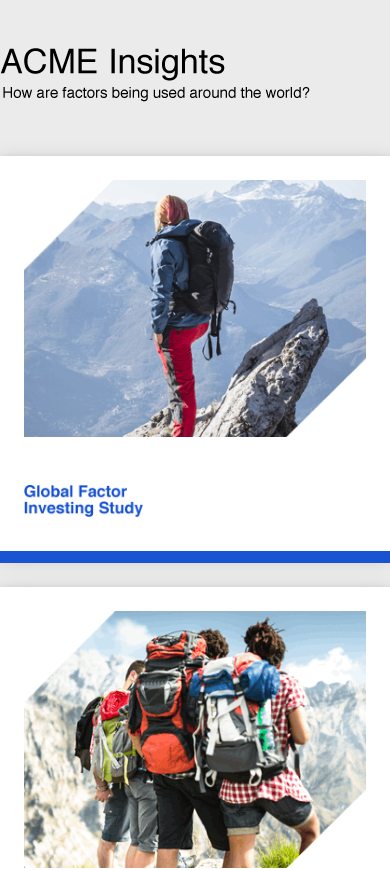
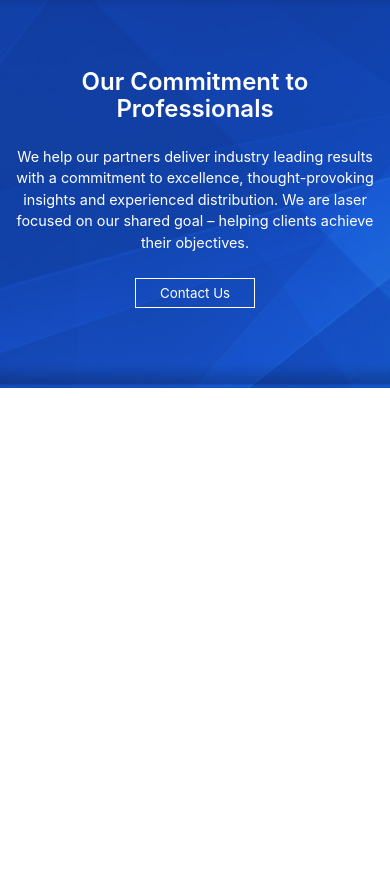
Before and after one commit to vincent-larisma/React-Mobile-Resposive-Website, a React (Create React App) app: page / in a window 390 px wide. Shown: the top 870 px of the page. After the commit the page ends 844 px from the top, so only its background shows below. Built offline with nearby package versions, Linux system fonts and the light colour scheme.

Commit message:
aboutUs ready for mobile

```diff
--- a/src/Components/Pages/HomePage.jsx
+++ b/src/Components/Pages/HomePage.jsx
@@ -10,10 +10,10 @@ export default function HomePage() {
   return (
     <>
       {/* <Navbar />
-      <Banner /> */}
-      <Insights />
-      {/* <WhoWeAre />
-      <Events />
+      <Banner />
+      <Insights /> */}
+      <WhoWeAre />
+      {/* <Events />
       <Footer /> */}
     </>
   )
--- a/src/Components/Parts/WhoWeAre.jsx
+++ b/src/Components/Parts/WhoWeAre.jsx
@@ -4,10 +4,10 @@ export default function WhoWeAre() {
   return (
     <>
       <section className='columns aboutus-background-container flex-container-aboutus'>
-        <div className='column is-2'></div>
+        <div className='column is-2 placeholder-div'></div>
         <div className='column has-text-centered'>
-          <h1 className='title has-text-white'>Our Commitment to Professionals</h1>
-          <p className='content has-text-white '>
+          <h1 className='title has-text-white title-font-size'>Our Commitment to Professionals</h1>
+          <p className='content has-text-white paragraph-font-size'>
             We help our partners deliver industry leading results with a commitment to excellence, thought-provoking
             insights and experienced distribution. We are laser focused on our shared goal – helping clients achieve
             their objectives.
@@ -15,7 +15,7 @@ export default function WhoWeAre() {
           <button className='contact-us-btn'>Contact Us</button>
         </div>
 
-        <div className='column is-2'></div>
+        <div className='column is-2 placeholder-div'></div>
       </section>
     </>
   )
--- a/src/Styles/Aboutus.scss
+++ b/src/Styles/Aboutus.scss
@@ -24,3 +24,33 @@
   justify-content: center;
   align-items: center;
 }
+
+@media (max-width: 768px) {
+  .flex-container-aboutus {
+    .title-font-size {
+      font-size: 1.5rem !important;
+      padding: 0 0.1rem;
+    }
+    .paragraph-font-size {
+      font-size: 0.9rem;
+      padding: 0 5rem;
+    }
+
+    .contact-us-btn {
+      background-color: transparent;
+      color: white;
+      border: 1px solid white;
+      padding: 0.4rem 1.5rem !important;
+    }
+    .placeholder-div {
+      display: none !important;
+    }
+  }
+}
+
+@media (max-width: 425px) {
+  .paragraph-font-size {
+    font-size: 0.9rem;
+    padding: 0 0.4rem !important;
+  }
+}
```
Also changed, not shown: src/Styles/Placeholder.scss (added).
